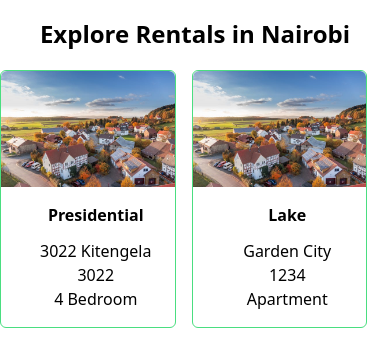
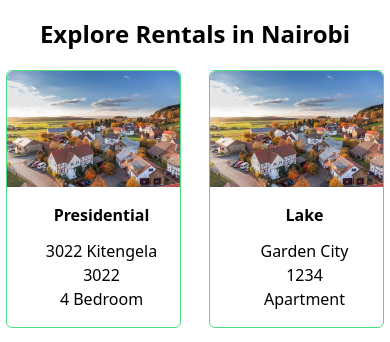
Before and after one commit to GabrielOchieng/renteasy, a React (Vite) app: page / in a window 390 px wide. Shown: the part 470-812 px from the top of the page. Built offline with nearby package versions, Linux system fonts and the light colour scheme; no server answers.

Commit message:
enhancing responsiveness of homepage components

```diff
--- a/src/components/Explore.jsx
+++ b/src/components/Explore.jsx
@@ -45,7 +45,7 @@ const Explore = () => {
           return (
             <div
               key={index}
-              className="flex  flex-col border border-green-400 rounded-md w-[45%]  md:w-1/4 gap-4 pb-4 hover:scale-110 transition duration-300 ease-in-out"
+              className="flex mx-auto flex-col border border-green-400 rounded-md w-[45%]  md:w-1/4 gap-4 pb-4 hover:scale-110 transition duration-300 ease-in-out"
             >
               <img
                 src={item.image.home}
```
